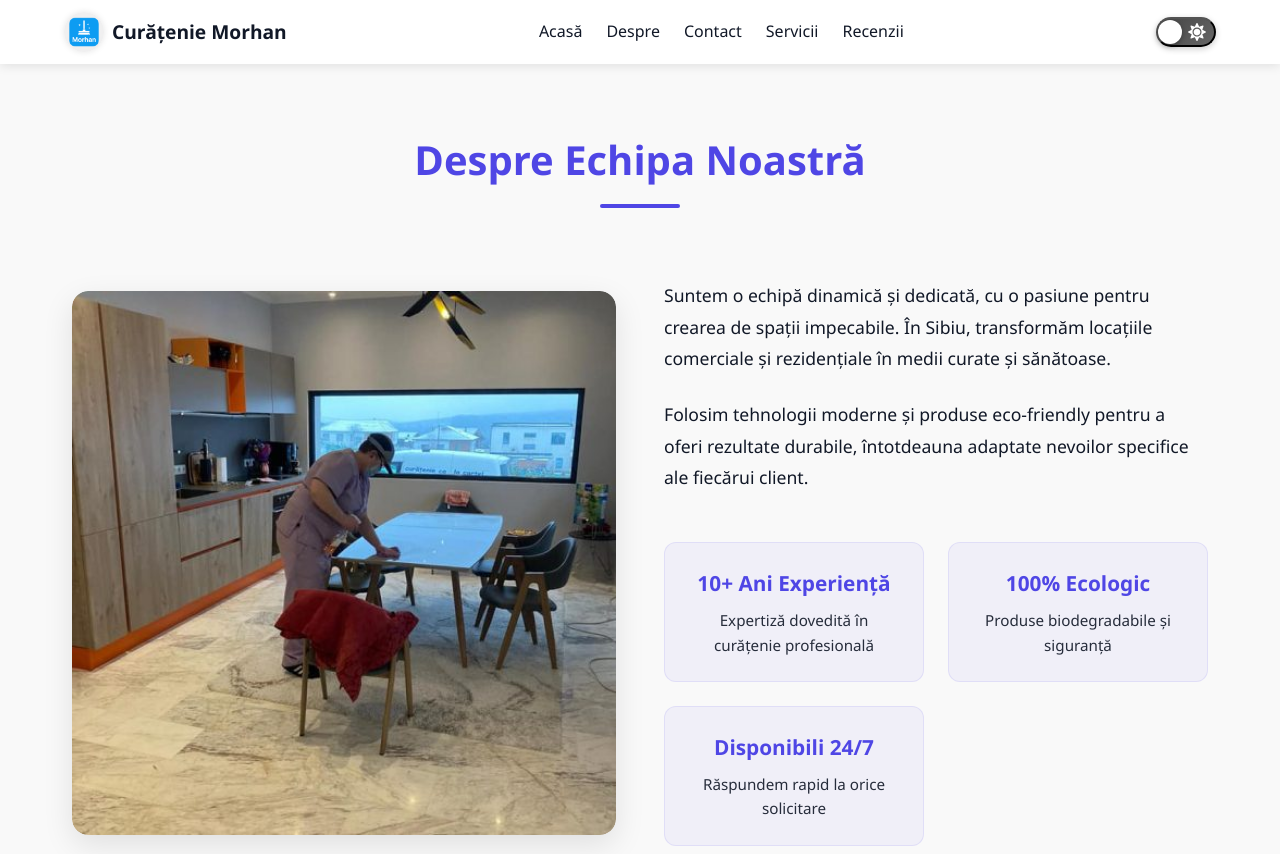
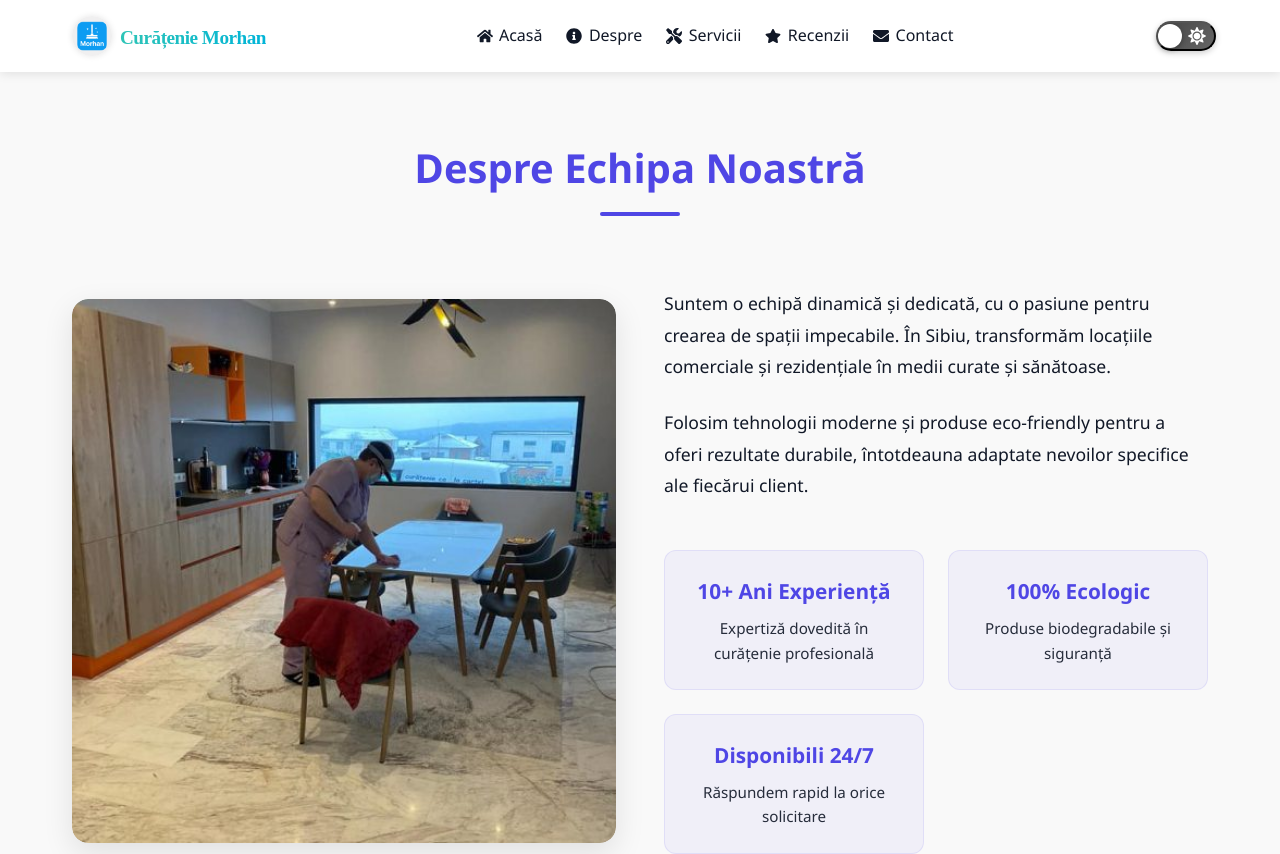
Before and after one commit to Alexa643/my-projects, a React (Create React App) app: page /despre in a window 1280 px wide. Shown: the top 854 px of the page. Built offline with nearby package versions, Linux system fonts and the light colour scheme.

Commit message:
Iconite navbar

```diff
--- /dev/null
+++ b/src/components/NavBarStyle.css
@@ -0,0 +1,263 @@
+:root {
+  --primary-color: #2563eb;
+  --primary-color-dark: #1d4ed8;
+  --text-light: #1e293b;
+  --text-dark: #f8fafc;
+  --nav-bg-light: rgba(255, 255, 255, 0.97);
+  --nav-bg-dark: rgba(15, 23, 42, 0.97);
+  --transition: all 0.3s ease;
+}
+
+/* LOGO pătrat cu iconițe */
+.logo-square {
+  width: 42px;
+  height: 42px;
+  display: flex;
+  align-items: center;
+  justify-content: center;
+  background: #fff;
+  border: 2px solid var(--primary-color);
+  border-radius: 8px;
+  padding: 4px;
+  gap: 2px;
+  box-shadow: 0 2px 6px rgba(0, 0, 0, 0.1);
+}
+
+/* DARK TOGGLE */
+.dark-toggle {
+  width: 60px;
+  height: 30px;
+  border-radius: 999px;
+  background: linear-gradient(135deg, #444, #666);
+  position: relative;
+  cursor: pointer;
+  transition: background 0.3s ease;
+  display: flex;
+  align-items: center;
+  justify-content: center;
+  padding: 4px;
+  box-shadow: 0 2px 6px rgba(0, 0, 0, 0.2);
+}
+
+.dark-toggle::before {
+  content: "";
+  position: absolute;
+  top: 1px;
+  left: 0px;
+  width: 24px;
+  height: 24px;
+  background: #fff;
+  border-radius: 50%;
+  transition: transform 0.3s ease;
+  box-shadow: 0 2px 5px rgba(0, 0, 0, 0.3);
+  z-index: 1;
+}
+
+.dark-toggle.active {
+  background: linear-gradient(135deg, #111, #333);
+}
+
+.dark-toggle.active::before {
+  transform: translateX(30px);
+}
+
+.dark-toggle svg {
+  position: absolute;
+  width: 18px;
+  height: 18px;
+  transition: opacity 0.3s ease;
+  z-index: 2;
+  fill: #fff;
+}
+
+.dark-toggle .icon-sun {
+  display: inline;
+  opacity: 1;
+  right: 8px;
+}
+
+.dark-toggle .icon-moon {
+  display: none;
+  left: 8px;
+}
+
+.dark-toggle.active .icon-sun {
+  display: none;
+}
+
+.dark-toggle.active .icon-moon {
+  display: inline;
+}
+
+/* NAVBAR CONTAINER */
+.navbar-container {
+  position: sticky;
+  top: 0;
+  width: 100%;
+  z-index: 1000;
+  background-color: var(--nav-bg-light);
+  backdrop-filter: blur(8px);
+  transition: var(--transition);
+  box-shadow: 0 2px 20px rgba(0, 0, 0, 0.1);
+}
+
+.navbar-container.scrolled {
+  padding: 0.2rem 0;
+  box-shadow: 0 4px 20px rgba(0, 0, 0, 0.15);
+}
+
+.dark .navbar-container {
+  background-color: var(--nav-bg-dark);
+  box-shadow: 0 2px 20px rgba(0, 0, 0, 0.3);
+}
+
+.navbar {
+  max-width: 1200px;
+  margin: 0 auto;
+  padding: 0.75rem 1.5rem;
+  display: flex;
+  align-items: center;
+  justify-content: space-between;
+}
+
+.logo {
+  display: flex;
+  align-items: center;
+  gap: 0.4rem;
+  text-decoration: none;
+  border-radius: 8px;
+  padding: 4px 8px;
+  transition: transform 0.2s ease-in-out;
+}
+
+.logo:hover {
+  transform: scale(1.03);
+}
+
+.logo-img {
+  width: 40px;
+  height: 40px;
+  object-fit: cover;
+  border-radius: 6px;
+  background: transparent;
+  box-shadow: none;
+  border: none;
+}
+
+.logo-text {
+  font-size: 1.2rem;
+  font-weight: 600;
+  font-family: "Pacifico", cursive;
+  color: #2ec4b6; /* turcoaz curat */
+  letter-spacing: -0.5px;
+  transform: translateY(2px);
+  background: linear-gradient(90deg, #2ec4b6, #00b4d8);
+  -webkit-background-clip: text;
+  background-clip: text;
+  -webkit-text-fill-color: transparent;
+}
+
+.dark .logo-text {
+  background: linear-gradient(90deg, #60efff, #00b4d8);
+  -webkit-background-clip: text;
+  background-clip: text;
+  -webkit-text-fill-color: transparent;
+}
+
+.nav-right {
+  display: flex;
+  align-items: center;
+  gap: 1rem;
+}
+
+.nav-links {
+  display: flex;
+  gap: 1.5rem;
+  list-style: none;
+}
+
+.nav-links li {
+  position: relative;
+}
+
+.nav-links a {
+  font-weight: 500;
+  padding: 0.5rem 0;
+  color: var(--text-light);
+  display: flex;
+  align-items: center;
+  gap: 0.4rem;
+  transition: var(--transition);
+}
+
+.dark .nav-links a {
+  color: var(--text-dark);
+}
+
+.nav-links a:hover {
+  color: var(--primary-color);
+}
+
+/* HAMBURGER MENU */
+.hamburger {
+  display: none;
+  background: none;
+  border: none;
+  font-size: 1.8rem;
+  cursor: pointer;
+  color: var(--text-light);
+  transition: var(--transition);
+  z-index: 1100;
+  padding: 0.5rem;
+}
+
+.dark .hamburger {
+  color: var(--text-dark);
+}
+
+@media (max-width: 768px) {
+  .hamburger {
+    display: block;
+  }
+
+  .nav-links {
+    position: fixed;
+    top: 0;
+    left: -100%;
+    width: 80%;
+    max-width: 300px;
+    height: 100vh;
+    background-color: var(--nav-bg-light);
+    flex-direction: column;
+    align-items: flex-start;
+    gap: 1.5rem;
+    padding: 6rem 2rem 2rem;
+    transition: var(--transition);
+    z-index: 1000;
+    box-shadow: 2px 0 10px rgba(0, 0, 0, 0.1);
+  }
+
+  .dark .nav-links {
+    background-color: var(--nav-bg-dark);
+    box-shadow: 2px 0 10px rgba(0, 0, 0, 0.3);
+  }
+
+  .nav-links.open {
+    left: 0;
+  }
+
+  .nav-links li {
+    width: 100%;
+  }
+
+  .nav-links a {
+    display: block;
+    width: 100%;
+    padding: 0.8rem 1rem;
+    border-radius: 0.5rem;
+  }
+
+  .nav-links a:hover {
+    background-color: rgba(79, 70, 229, 0.1);
+  }
+}
--- a/src/components/Navbar.js
+++ b/src/components/Navbar.js
@@ -1,20 +1,38 @@
-import { useState, useEffect } from 'react';
-import { Link } from 'react-router-dom';
-import { FaMoon, FaSun, FaBars, FaTimes } from 'react-icons/fa';
-import '../styles.css';
+import { useState, useEffect } from "react";
+import { Link } from "react-router-dom";
+import {
+  FaMoon,
+  FaSun,
+  FaBars,
+  FaTimes,
+  FaHome,
+  FaInfoCircle,
+  FaEnvelope,
+  FaTools,
+  FaStar,
+} from "react-icons/fa";
+import "./NavBarStyle.css";
 
 const Navbar = ({ darkMode, setDarkMode }) => {
   const [menuOpen, setMenuOpen] = useState(false);
+  const [scrolled, setScrolled] = useState(false);
 
   const toggleMenu = () => setMenuOpen(!menuOpen);
   const closeMenu = () => setMenuOpen(false);
 
   useEffect(() => {
-    document.body.style.overflow = menuOpen ? 'hidden' : 'auto';
+    document.body.style.overflow = menuOpen ? "hidden" : "auto";
+    const handleScroll = () => setScrolled(window.scrollY > 10);
+    window.addEventListener("scroll", handleScroll);
+    return () => window.removeEventListener("scroll", handleScroll);
   }, [menuOpen]);
 
   return (
-    <header className={`navbar-container ${darkMode ? 'dark' : ''}`}>
+    <header
+      className={`navbar-container ${darkMode ? "dark" : ""} ${
+        scrolled ? "scrolled" : ""
+      }`}
+    >
       <nav className="navbar">
         <Link to="/" className="logo" onClick={closeMenu}>
           <img
@@ -25,18 +43,42 @@ const Navbar = ({ darkMode, setDarkMode }) => {
           <span className="logo-text">Curățenie Morhan</span>
         </Link>
 
-        <ul className={`nav-links ${menuOpen ? 'open' : ''}`}>
-          <li><Link to="/"        onClick={closeMenu}>Acasă</Link></li>
-          <li><Link to="/despre"  onClick={closeMenu}>Despre</Link></li>
-          <li><Link to="/contact" onClick={closeMenu}>Contact</Link></li>
-          <li><Link to="/servicii"onClick={closeMenu}>Servicii</Link></li>
-          <li><Link to="/recenzii"onClick={closeMenu}>Recenzii</Link></li>
+        <ul className={`nav-links ${menuOpen ? "open" : ""}`}>
+          <li>
+            <Link to="/" onClick={closeMenu}>
+              <FaHome className="nav-icon" />
+              <span>Acasă</span>
+            </Link>
+          </li>
+          <li>
+            <Link to="/despre" onClick={closeMenu}>
+              <FaInfoCircle className="nav-icon" />
+              <span>Despre</span>
+            </Link>
+          </li>
+          <li>
+            <Link to="/servicii" onClick={closeMenu}>
+              <FaTools className="nav-icon" />
+              <span>Servicii</span>
+            </Link>
+          </li>
+          <li>
+            <Link to="/recenzii" onClick={closeMenu}>
+              <FaStar className="nav-icon" />
+              <span>Recenzii</span>
+            </Link>
+          </li>
+          <li>
+            <Link to="/contact" onClick={closeMenu}>
+              <FaEnvelope className="nav-icon" />
+              <span>Contact</span>
+            </Link>
+          </li>
         </ul>
 
         <div className="nav-right">
-          {/* Toggle button first */}
           <button
-            className={`dark-toggle ${darkMode ? 'active' : ''}`}
+            className={`dark-toggle ${darkMode ? "active" : ""}`}
             onClick={() => setDarkMode(!darkMode)}
             aria-label="Toggle Dark Mode"
           >
@@ -44,7 +86,6 @@ const Navbar = ({ darkMode, setDarkMode }) => {
             <FaMoon className="icon-moon" />
           </button>
 
-          {/* Hamburger button second (to the right) */}
           <button
             className="hamburger"
             onClick={toggleMenu}
--- a/src/styles.css
+++ b/src/styles.css
@@ -13,7 +13,8 @@
   --transition: all 0.3s ease;
 }
 
-html, body {
+html,
+body {
   overflow-x: hidden;
   width: 100%;
 }
@@ -26,7 +27,7 @@ html, body {
 
 body {
   margin: 0;
-  font-family: 'Segoe UI', Tahoma, Geneva, Verdana, sans-serif;
+  font-family: "Segoe UI", Tahoma, Geneva, Verdana, sans-serif;
   line-height: 1.6;
   background-color: var(--bg-light);
   color: var(--text-light);
@@ -98,7 +99,7 @@ main {
 }
 
 .dark-toggle::before {
-  content: '';
+  content: "";
   position: absolute;
   top: 1px;
   left: 0px;
@@ -145,7 +146,6 @@ main {
 
 .dark-toggle.active .icon-moon {
   display: inline;
-
 }
 
 /* ------------------- NAVBAR ------------------- */
@@ -223,7 +223,7 @@ main {
 }
 
 .nav-links a::after {
-  content: '';
+  content: "";
   position: absolute;
   bottom: 0;
   left: 0;
@@ -372,7 +372,7 @@ main {
 }
 
 .servicii-title::after {
-  content: '';
+  content: "";
   display: block;
   width: 80px;
   height: 4px;
@@ -451,7 +451,7 @@ main {
   width: 100vw;
   height: 100vh;
   backdrop-filter: blur(6px);
-  background-color: rgba(0,0,0,0.2);
+  background-color: rgba(0, 0, 0, 0.2);
   display: flex;
   justify-content: center;
   align-items: center;
@@ -466,7 +466,7 @@ main {
   max-width: 500px;
   width: 90%;
   position: relative;
-  box-shadow: 0 5px 15px rgba(0,0,0,1);
+  box-shadow: 0 5px 15px rgba(0, 0, 0, 1);
   z-index: 1001;
 }
 
@@ -508,7 +508,7 @@ main {
 }
 
 .page-title::after {
-  content: '';
+  content: "";
   position: absolute;
   bottom: 0;
   left: 50%;
@@ -854,7 +854,6 @@ main {
   }
 }
 
-
 /* ---------------- CONTACT SECTION ---------------- */
 .contact-section {
   padding: 4rem 2rem;
@@ -883,7 +882,7 @@ main {
 }
 
 .contact-title::after {
-  content: '';
+  content: "";
   display: block;
   width: 80px;
   height: 4px;
@@ -964,7 +963,7 @@ main {
 
 .contact-form-container input,
 .contact-form-container textarea {
-  padding: 0.8rem 0.rem;
+  padding: 0.8rem 0rem;
   border-radius: 0.5rem;
   border: 1px solid #ddd;
   background-color: #fafafa;
@@ -1031,10 +1030,18 @@ main {
   text-align: center;
 }
 
-.mt-1 { margin-top: 0.5rem; }
-.mt-2 { margin-top: 1rem; }
-.mt-3 { margin-top: 1.5rem; }
-.mt-4 { margin-top: 2rem; }
+.mt-1 {
+  margin-top: 0.5rem;
+}
+.mt-2 {
+  margin-top: 1rem;
+}
+.mt-3 {
+  margin-top: 1.5rem;
+}
+.mt-4 {
+  margin-top: 2rem;
+}
 
 /* ---------------- RESPONSIVE ---------------- */
 @media (max-width: 992px) {
```
